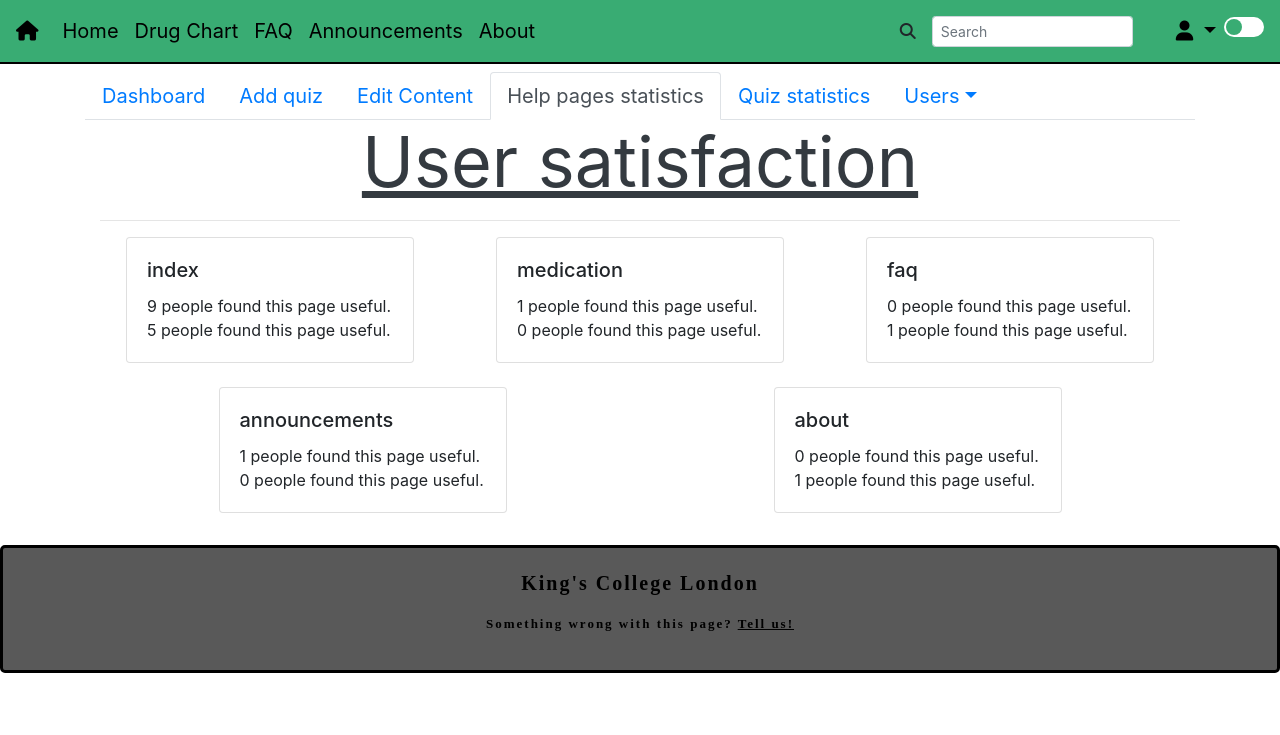
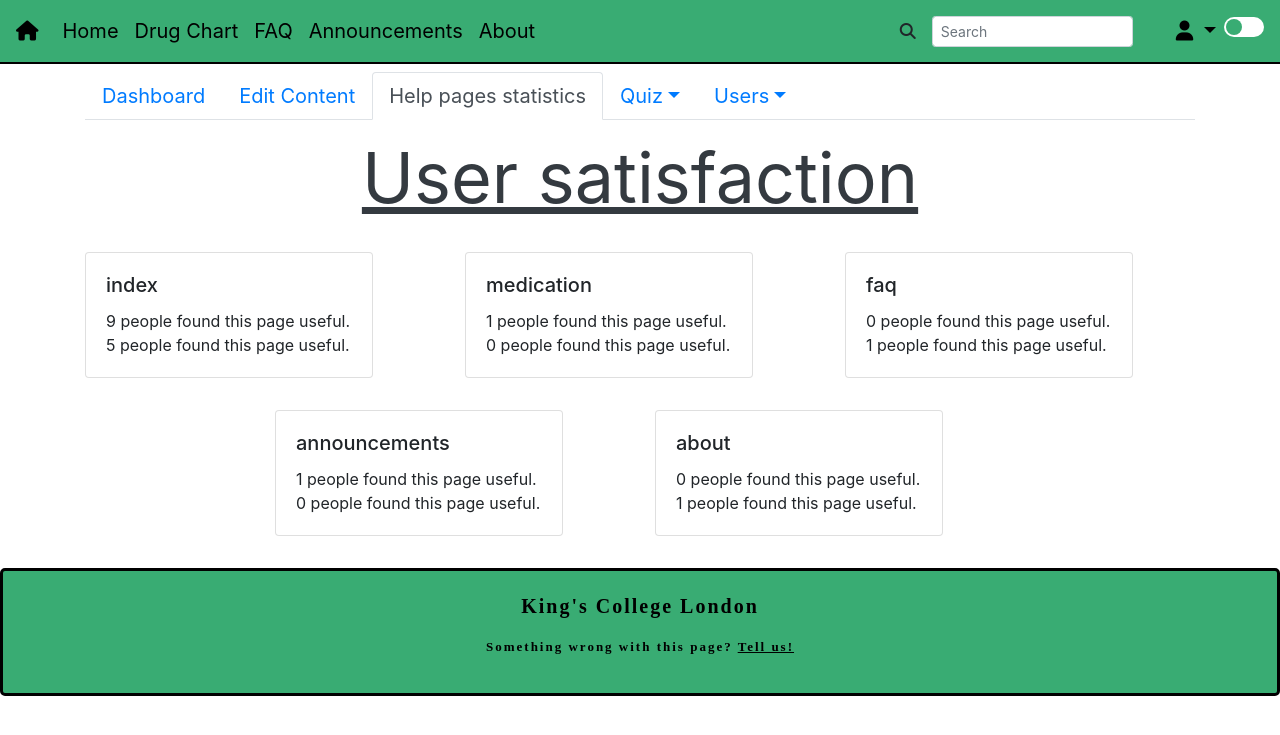
Before and after one commit to oskar8991/KCHosptial-CMS, a Flask app: page /dashboard/helpful-pages in a window 1280 px wide. Shown: the top 735 px of the page. Run offline with Flask 2, Linux system fonts and the light colour scheme; a user stored in the database is signed in; data comes from the database, SQL or seed files in the repository; some libraries are stand-ins or nearby versions.

Commit message:
Fix some css bugs, add colo to the footer, remove footer when printing the drug chart.

```diff
--- a/static/css/nav-dl.css
+++ b/static/css/nav-dl.css
@@ -3,6 +3,7 @@
 	--staff-color: black;
 	--font-color: black;
 	--nav-bg-color:#39ac73;
+	--footer-link-color: #206040;
 }
 
 [data-theme="dark"] {
@@ -10,6 +11,7 @@
 	--staff-color: white;
 	--font-color: #ebebeb;
 	--nav-bg-color: #060d13;
+	--footer-link-color: white;
 }
 
 #nav {
@@ -28,3 +30,19 @@
 #navbarDropdownMenuLink-333{
 	color: var(--staff-color);
 }
+
+footer {
+	color: var(--font-color);
+	background-color: var(--nav-bg-color);
+}
+
+.something-wrong {
+	color: var(--font-color);
+}
+
+.something-wrong a{
+	color: var(--font-color);
+}
+.something-wrong a:hover{
+  color:  var(--footer-link-color);
+}
--- a/static/css/style.css
+++ b/static/css/style.css
@@ -9,7 +9,6 @@
   display-direction: row;
   flex-wrap: wrap;
   margin: 0 auto;
-  background-color: #595959;
   max-width: 550px;
   min-height: 50px;
   border: 2px solid black;
@@ -24,7 +23,6 @@
   text-align: center;
 }
 .question {
-  color: dark-grey;
   font-size: 20px;
   font-weight: 400;
   letter-spacing: 1;
@@ -117,11 +115,9 @@ footer {
   width: 100%;
   height: auto;
   margin: auto;
-  background:#595959;
   font-family: 'Source Sans Pro', serif;
   padding: 20px 0px;
   text-align: center;
-  color: black;
   font-weight: bold;
   letter-spacing: 2px;
   border-style: solid;
@@ -135,21 +131,12 @@ footer {
 .something-wrong p{
   font-size: 13px;
   text-align: center;
-  color: black;
 }
 
 .something-wrong a{
-text-decoration: none;
-color: black;
-text-decoration: underline;
+  text-decoration: none;
+  text-decoration: underline;
 }
-
-.something-wrong a:hover{
-  color:  #39ac73;
-}
-
-
-
 
 .align-center {
   text-align: center;
@@ -247,17 +234,6 @@ text-decoration: underline;
   font-size: 1.4rem;
   color: #CDCDCD;
 }
-
-/*.content {
-  overflow-x: hidden;
-  width: 100%;
-  padding-left: 10rem;
-  padding-right: 10rem;
-  margin-left: 3rem;
-  margin-right: 3rem;
-  min-height: 100vh;
-  transition: all 0.5s ease;
-}*/
 
 #collapse {
   position: fixed;
@@ -536,14 +512,14 @@ ul {
   padding: 10px 15px;
 }
 
-/*.popUpHeader .close-btn {
+.popUpHeader .close-btn {
   cursor: pointer;
   border: none;
   outline: none;
   background: none;
   font-size: 1.25rem;
   font-weight: bold;
-}*/
+}
 
 .overlay {
   position: fixed;
--- a/static/js/marquee.js
+++ b/static/js/marquee.js
@@ -319,7 +319,7 @@
 	    autostart: true,
             property: 'value',
             onComplete: null,
-            duration: 20000,
+            duration: 25000,
             padding: 10,
             marquee_class: '.marquee',
             container_class: '.simple-marquee-container',
--- a/templates/base_templates/base.html
+++ b/templates/base_templates/base.html
@@ -20,7 +20,7 @@
 </head>
 
 <body>
-  <nav class="navbar sticky-top navbar-expand navbar-light" id="nav">
+  <nav class="navbar sticky-top navbar-expand navbar-light no-print" id="nav">
     <a class="navbar-brand" href="{{url_for('main.home')}}" id="home">
       <i class="fas fa-home"  id="house"></i>
     </a>
@@ -84,7 +84,7 @@
 
   {% block body %}{% endblock %}
 
-  <footer>
+  <footer class="d-print-none">
     <div class="lower-footer">
       <p>King's College London</p>
       <div class="something-wrong">
--- a/templates/base_templates/dashboard_page.html
+++ b/templates/base_templates/dashboard_page.html
@@ -7,19 +7,20 @@
       <a class="nav-link" href="{{url_for('dashboard.dashboard_panel')}}">Dashboard</a>
     </li>
     <li class="nav-item">
-      <a class="nav-link" href="{{url_for('quiz.questions')}}">Add quiz</a>
-    </li>
-    <li class="nav-item">
       <a class="nav-link" href="{{url_for('content.edit_content')}}">Edit Content</a>
     </li>
     <li class="nav-item">
       <a class="nav-link" href="{{url_for('dashboard.helpful_pages')}}">Help pages statistics</a>
     </li>
-    <li class="nav-item">
-      <a class="nav-link" href="{{url_for('quiz.quiz_statistics')}}">Quiz statistics</a>
+    <li class="nav-item dropdown">
+      <a class="nav-link dropdown-toggle" data-toggle="dropdown" href="quiz" role="button" aria-haspopup="true" aria-expanded="false">Quiz</a>
+      <div class="dropdown-menu">
+        <a class="dropdown-item" href="{{url_for('quiz.questions')}}">Add quiz</a>
+        <a class="dropdown-item" href="{{url_for('quiz.quiz_statistics')}}">Quiz statistics</a>
+      </div>
     </li>
     <li class="nav-item dropdown">
-      <a class="nav-link dropdown-toggle" data-toggle="dropdown" href="#" role="button" aria-haspopup="true" aria-expanded="false">Users</a>
+      <a class="nav-link dropdown-toggle" data-toggle="dropdown" href="users" role="button" aria-haspopup="true" aria-expanded="false">Users</a>
       <div class="dropdown-menu">
         <a class="dropdown-item" href="{{url_for('users.list_users')}}">List users</a>
         <a class="dropdown-item" href="{{url_for('users.add_user')}}">Add user</a>
@@ -30,6 +31,7 @@
   {% block content %}{% endblock %}
 </div>
 
+<!-- Add active class to selected tab. -->
 <script type="text/javascript">
   var tabs = document.getElementById("tab-bar").querySelectorAll(".nav-item");
 
--- a/templates/base_templates/user_page.html
+++ b/templates/base_templates/user_page.html
@@ -6,7 +6,7 @@
 {% block body %}
   {% block content %}{% endblock %}
 
-  <div class="text-col d-flex justify-content-center">
+  <div class="text-col d-flex justify-content-center d-print-none">
     <div class="question" id="question">Was this page helpful?</div>
     <div class="buttonsContainer" id="answer">
       <button id="helpful-yes" class="button neutral feedback-button">Yes</button>
--- a/templates/dashboard/helpful_pages.html
+++ b/templates/dashboard/helpful_pages.html
@@ -4,13 +4,10 @@
 {% set current_page = url_for('dashboard.helpful_pages') %}
 
 {% block content%}
-<div class="container">
-  <h1 class="text-dark" align="center">User satisfaction</h1>
-  <hr>
+<h1 class="text-dark my-3" align="center">User satisfaction</h1>
+<div class="row justify-content-center my-3">
   {% for stat in stats %}
-    {% if loop.first %}
-      <div class="row justify-content-around">
-    {% endif %}
+    <div class="col-lg-4 my-3">
       <div class="card" style="width: 18rem;">
         <div class="card-body">
           <h5 class="card-title">{{ stat.page }}</h5>
@@ -22,14 +19,7 @@
           </div>
         </div>
       </div>
-    {% if loop.last %}
-      </div>
-      <br>
-    {% elif loop.index is divisibleby 3 %}
-      </div>
-      <br>
-      <div class="row justify-content-around">
-    {% endif %}
+    </div>
   {% endfor %}
 </div>
 {% endblock %}
--- a/templates/medication.html
+++ b/templates/medication.html
@@ -3,7 +3,7 @@
 {% block title %} Drug Chart {% endblock %}
 
 {% block content %}
-<div class="container">
+<div class="container mb-2">
   <h1>Drug Chart</h1>
   <form method="post">
     <table class="table table-hover">
@@ -38,5 +38,4 @@
     </div>
   </form>
 </div>
-<br>
 {% endblock %}
--- a/templates/questions/quiz.html
+++ b/templates/questions/quiz.html
@@ -1,7 +1,7 @@
 {% extends "base_templates/dashboard_page.html" %}
 {% block title %} Edit quiz Questions {% endblock %}
 
-{% set current_page = url_for('quiz.questions') %}
+{% set current_page = 'quiz' %}
 
 {% block content%}
 <h1 class="my-3">Edit quiz Questions</h1>
--- a/templates/users/add_user.html
+++ b/templates/users/add_user.html
@@ -1,7 +1,7 @@
 {% extends "base_templates/dashboard_page.html" %}
 {% block title %} Add User {% endblock %}
 
-{% set current_page = '#' %}
+{% set current_page = 'users' %}
 
 {% block head %}
   <link rel="stylesheet" type="text/css" href="{{url_for('static', filename='css/floating-labels.css')}}">
--- a/templates/users/list_users.html
+++ b/templates/users/list_users.html
@@ -1,7 +1,7 @@
 {% extends "base_templates/dashboard_page.html" %}
 {% block title %} Users List {% endblock %}
 
-{% set current_page = '#' %}
+{% set current_page = 'users' %}
 
 {% block content%}
 <h1 class="my-3">Users List</h1>
--- a/templates/users/login.html
+++ b/templates/users/login.html
@@ -2,6 +2,7 @@
 {% block title %} Staff Login {% endblock %}
 
 {% block head %}
+{{ super() }}
 <link rel="stylesheet" type="text/css" href="{{url_for('static', filename='css/floating-labels.css')}}">
 {% endblock %}
 
```
Also changed, not shown: static/css/dark-light.css (+8 -0 lines), templates/chart.html (+11 -6 lines), templates/dashboard/panel.html (+2 -10 lines), templates/dashboard/quiz_statistics.html (+3 -8 lines), templates/index.html (+9 -8 lines), templates/announcements/index.html (line endings or trailing spaces).
